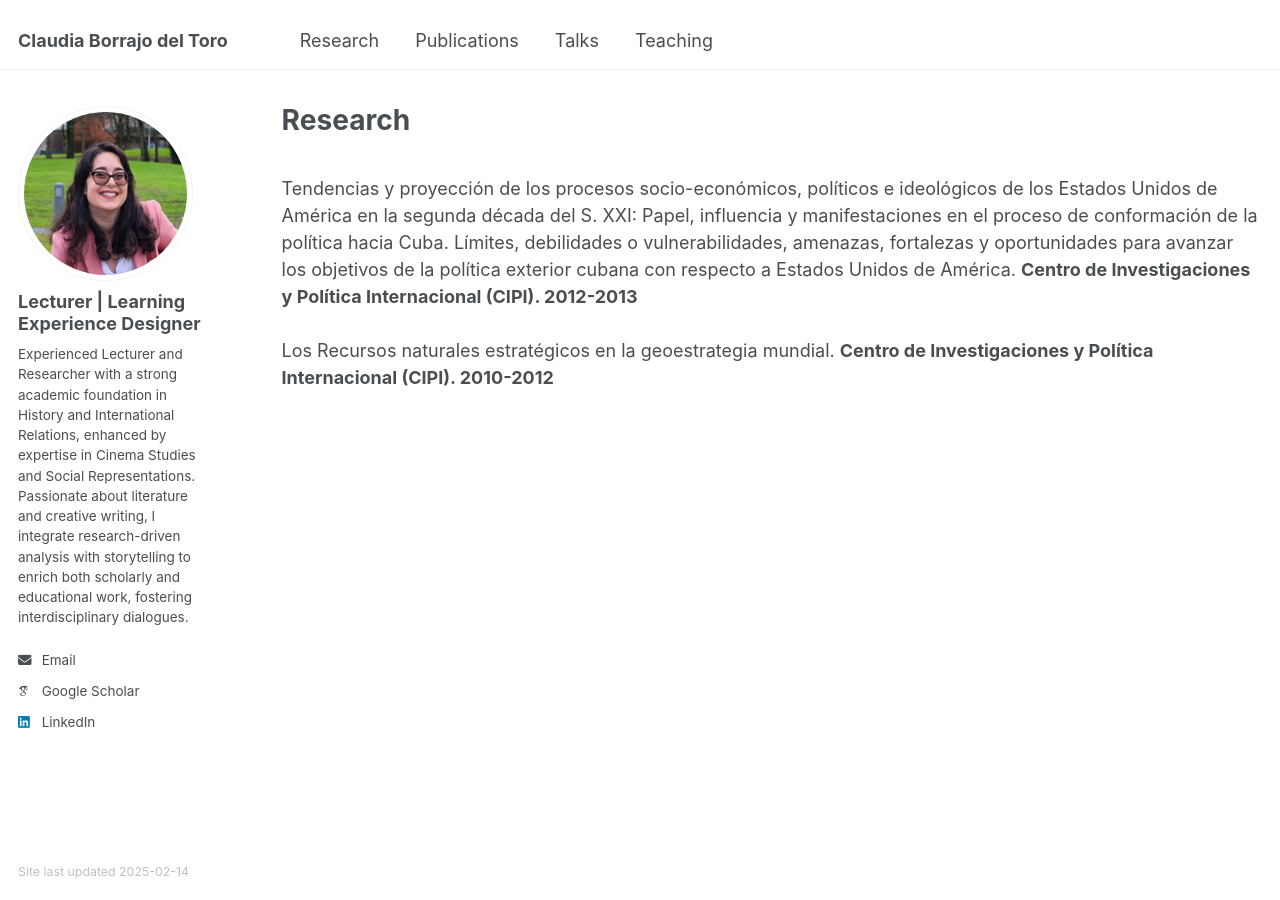
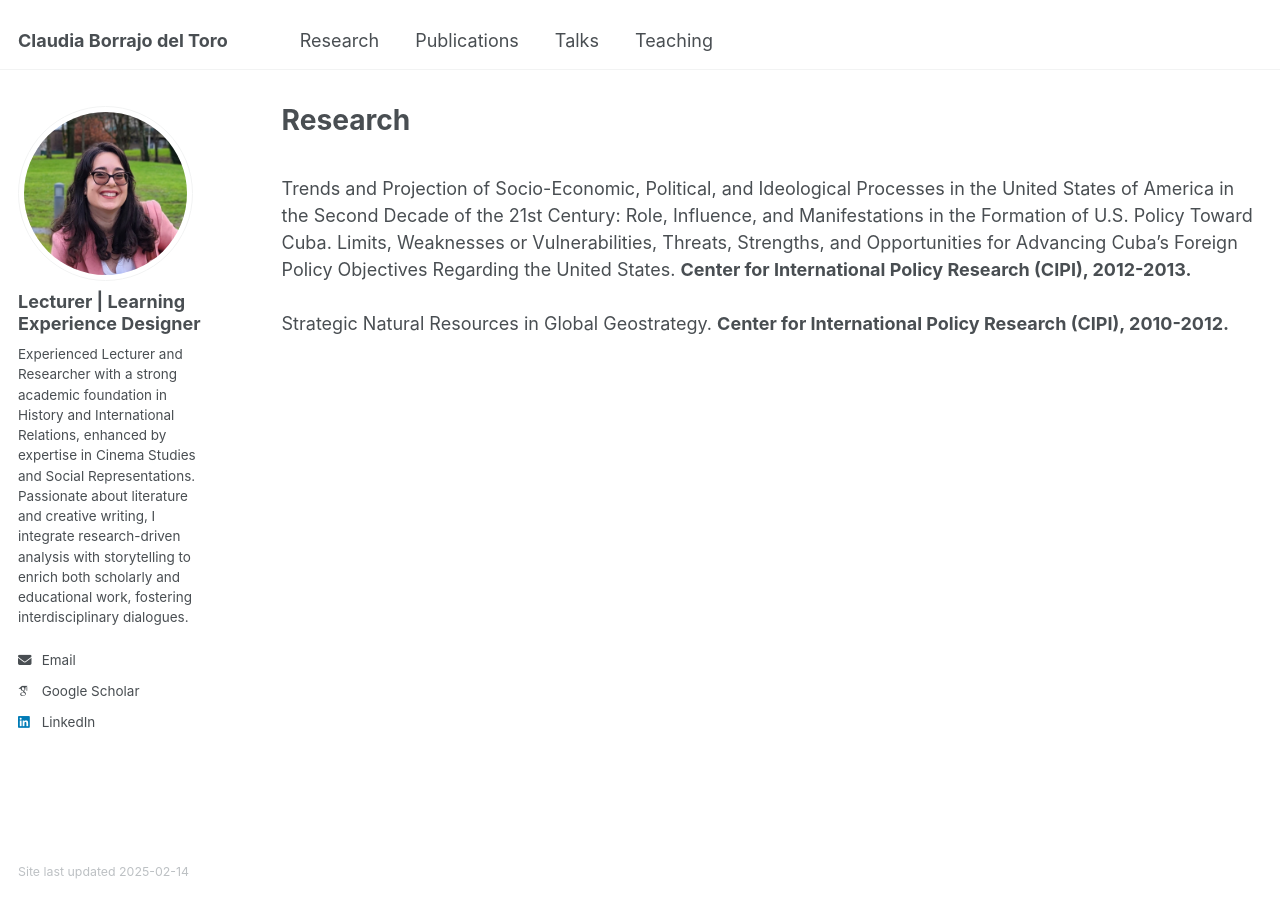
Before and after one commit to claudiabt/claudiabt.github.io, a Jekyll site: the page built from _pages/research.html, in a window 1280 px wide. Built offline with Jekyll 4.4.1, drawn with Linux system fonts in a browser that asks for light colours; some web fonts are replaced.

Commit message:
Update research.html

```diff
--- a/_pages/research.html
+++ b/_pages/research.html
@@ -8,10 +8,10 @@ author_profile: true
 {% include base_path %}
 
 <br>
-Tendencias y proyección de los procesos socio-económicos, políticos e ideológicos de los Estados Unidos de América en la segunda década del S. XXI: Papel, influencia y manifestaciones en el proceso de conformación de la política hacia Cuba. Límites, debilidades o vulnerabilidades, amenazas, fortalezas y oportunidades para avanzar los objetivos de la política exterior cubana con respecto a Estados Unidos de América. <strong>Centro de Investigaciones y Política Internacional (CIPI). 2012-2013</strong>
+Trends and Projection of Socio-Economic, Political, and Ideological Processes in the United States of America in the Second Decade of the 21st Century: Role, Influence, and Manifestations in the Formation of U.S. Policy Toward Cuba. Limits, Weaknesses or Vulnerabilities, Threats, Strengths, and Opportunities for Advancing Cuba’s Foreign Policy Objectives Regarding the United States. <strong> Center for International Policy Research (CIPI), 2012-2013. </strong>
 <br>
 <br>
-Los Recursos naturales estratégicos en la geoestrategia mundial. <strong>Centro de Investigaciones y Política Internacional (CIPI). 2010-2012</strong>
+Strategic Natural Resources in Global Geostrategy. <strong>Center for International Policy Research (CIPI), 2010-2012.</strong>
 
 {% for post in site.portfolio %}
   {% include archive-single.html %}
```
